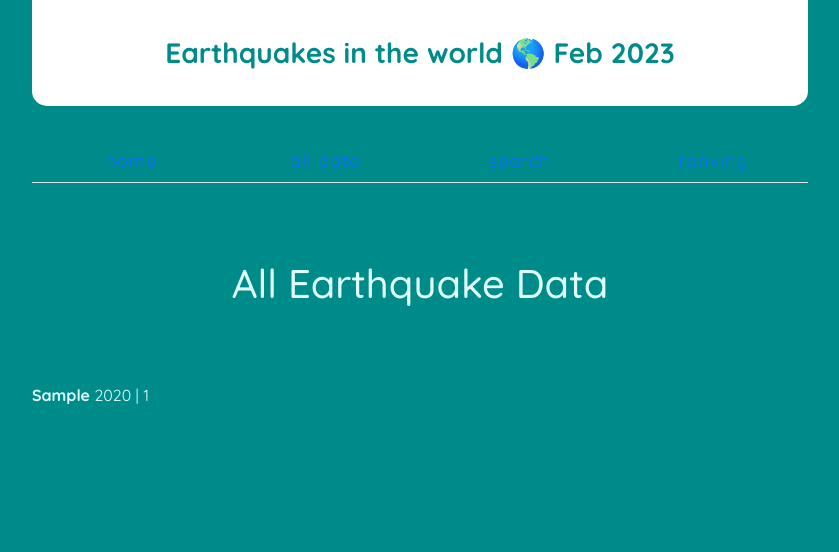
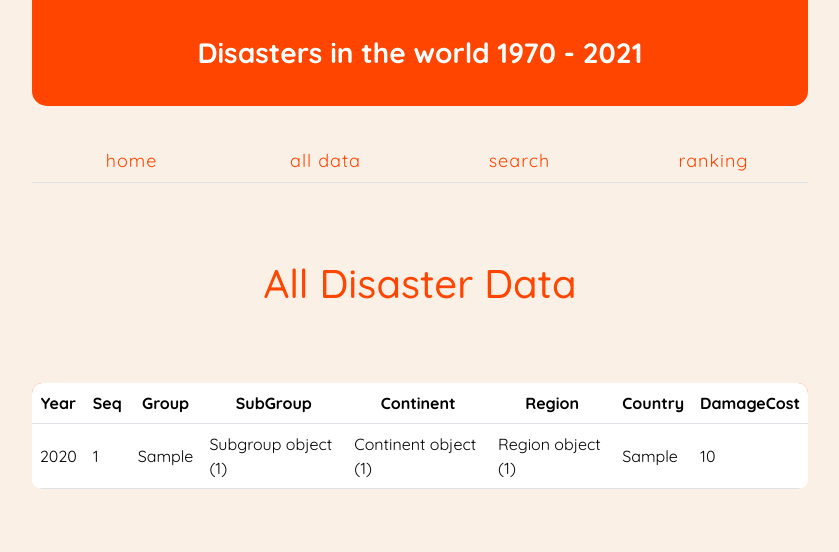
Before and after one commit to azusaw/hotel_CS551Q, a Django app: page / in a window 1280 px wide. Shown: the top 552 px of the page, without its empty margins (220-1059 px from the left). Run offline with Django 4.2, Linux system fonts and the light colour scheme; tables that the repository leaves empty hold one stand-in row (values such as "Sample post"); some libraries are stand-ins or nearby versions.

Commit message:
create search page

```diff
--- a/disaster/models.py
+++ b/disaster/models.py
@@ -6,14 +6,14 @@ class Disaster(models.Model):
     year = models.IntegerField()
     seq = models.IntegerField()
     group = models.TextField()
-    subgroup = models.TextField()
-    Type = models.TextField()
+    subgroup = models.ForeignKey('Subgroup', on_delete=models.CASCADE)
+    type = models.ForeignKey('Type', on_delete=models.CASCADE)
     subtype = models.TextField(null=True)
     eventName = models.TextField(null=True)
     country = models.TextField()
     iso = models.TextField()
-    region = models.TextField()
-    continent = models.TextField()
+    region = models.ForeignKey('Region', on_delete=models.CASCADE)
+    continent = models.ForeignKey('Continent', on_delete=models.CASCADE)
     location = models.TextField()
     startYear = models.IntegerField(null=True)
     startMonth = models.IntegerField(null=True)
@@ -36,3 +36,11 @@ class Continent(models.Model):
 class Region(models.Model):
     id = models.TextField(primary_key=True)
     continent = models.ForeignKey('Continent', on_delete=models.CASCADE)
+
+
+class Type(models.Model):
+    id = models.TextField(primary_key=True)
+
+
+class Subgroup(models.Model):
+    id = models.TextField(primary_key=True)
--- a/disaster/templates/base.html
+++ b/disaster/templates/base.html
@@ -2,11 +2,10 @@
 <!DOCTYPE html>
 <html>
 <head>
-  <title>{% block title %}{% endblock %}</title>
-  {% load bootstrap5 %}
-  {% bootstrap_css %}
-  {% bootstrap_javascript %}
-
+    <title>{% block title %}{% endblock %}</title>
+    {% load bootstrap5 %}
+    {% bootstrap_css %}
+    {% bootstrap_javascript %}
     <!--CSS-->
     <link rel="stylesheet" type="text/css" href="{% static 'css/style.css' %}">
     <link rel="stylesheet" type="text/css" href="{% static 'css/space.css' %}">
@@ -17,7 +16,7 @@
 </head>
 <body>
     <div class="container">
-        <div class="title">Earthquakes in the world 🌎 Feb 2023</div>
+        <div class="title">Disasters in the world 1970 - 2021 </div>
         <ul class="nav nav-tabs nav-justified">
             <li class="nav-item">
                 <a class="nav-link">
@@ -26,13 +25,13 @@
                 </a>
             </li>
             <li class="nav-item">
-                <a class="nav-link">
+                <a class="nav-link" href="{% url 'all' %}">
                     <i class="fa-solid fa-earth-americas mr-1"></i>
                     all data
                 </a>
             </li>
             <li class="nav-item">
-                <a class="nav-link" >
+                <a class="nav-link" href="{% url 'search' %}">
                     <i class="fa-solid fa-magnifying-glass mr-1"></i>
                     search
                 </a>
--- a/disaster/templates/disaster_list.html
+++ b/disaster/templates/disaster_list.html
@@ -1,10 +1,5 @@
 {% extends "base.html" %}
 {% block page_content %}
-<h1>All Earthquake Data</h1>
-{% for row in disasters %}
-<div>
-    <b> {{row.disasterNo }}</b>
-    {{ row.year }} | {{ row.seq }}
-</div>
-{% endfor %}
+<h1>All Disaster Data</h1>
+{% include 'disaster_table.html' with rows=disasters %}
 {% endblock %}
--- a/disaster/templates/disaster_table.html
+++ b/disaster/templates/disaster_table.html
@@ -1,23 +1,27 @@
 <table class="table align-middle my-3">
     <thead class="table-header">
     <tr>
-        <th scope="col">DisasterNo</th>
         <th scope="col">Year</th>
         <th scope="col">Seq</th>
         <th scope="col">Group</th>
         <th scope="col">SubGroup</th>
-        <th scope="col">Source</th>
+        <th scope="col">Continent</th>
+        <th scope="col">Region</th>
+        <th scope="col">Country</th>
+        <th scope="col">DamageCost</th>
     </tr>
     </thead>
     <tbody>
     {% for row in rows %}
     <tr>
-        <td class="bold">{{row["time"]}}</td>
-        <td>{{row['depth']}}</td>
-        <td>{{row['mag']}}</td>
-        <td>{{row['magType']}}</td>
-        <td>{{row['place']}}</td>
-        <td>{{row['name']}}</td>
+        <td>{{row.year}}</td>
+        <td>{{row.seq}}</td>
+        <td>{{row.group}}</td>
+        <td>{{row.subgroup}}</td>
+        <td>{{row.continent}}</td>
+        <td>{{row.region}}</td>
+        <td>{{row.country}}</td>
+        <td>{{row.damageCost}}</td>
     </tr>
     {% endfor %}
     </tbody>
--- a/disaster/urls.py
+++ b/disaster/urls.py
@@ -1,6 +1,9 @@
 from django.urls import path
+
 from . import views
 
 urlpatterns = [
-    path('', views.disaster_list, name='disaster_list'),
+    path('', views.disaster_list, name='home'),
+    path('all', views.disaster_list, name='all'),
+    path('search', views.disaster_search, name='search'),
 ]
--- a/disaster/views.py
+++ b/disaster/views.py
@@ -1,7 +1,19 @@
 from django.shortcuts import render
-from .models import Disaster
+
+from .models import Disaster, Type, Subgroup, Continent, Region
 
 
 def disaster_list(request):
     disasters = Disaster.objects.all()
-    return render(request, 'disaster_list.html', {'disasters' : disasters})
+
+    return render(request, 'disaster_list.html', {'disasters': disasters})
+
+
+def disaster_search(request):
+    types = Type.objects.all()
+    subgroups = Subgroup.objects.all()
+    continents = Continent.objects.all()
+    regions = Region.objects.all()
+
+    return render(request, 'disaster_search.html',
+                  {'types': types, 'subgroups': subgroups, 'continents': continents, 'regions': regions})
--- a/mysite/urls.py
+++ b/mysite/urls.py
@@ -13,10 +13,8 @@ Including another URLconf
     1. Import the include() function: from django.urls import include, path
     2. Add a URL to urlpatterns:  path('blog/', include('blog.urls'))
 """
-from django.contrib import admin
 from django.urls import path, include
 
 urlpatterns = [
-    path('admin/', admin.site.urls),
     path('', include('disaster.urls')),
 ]
--- a/static/css/style.css
+++ b/static/css/style.css
@@ -1,8 +1,8 @@
 body {
     font-family: 'Quicksand', sans-serif;
-    background-color: darkcyan;
+    background-color: linen;
     margin: 0 auto;
-    color: lightcyan;
+    color: orangered;
     font-size: 16px;
     padding-bottom: 3rem;
 }
@@ -51,36 +51,50 @@ iframe {
 .title {
     font-size: 28px;
     font-weight: bold;
-    color: darkcyan;
+    color: white;
     text-align: center;
     padding: 2rem 0;
-    background-color: #fefffe;
+    background-color: orangered;
     border-radius: 0 0 15px 15px;
     margin-bottom: 2rem;
 }
 
 .nav-item {
+    border-radius: 10px 10px 0 0;
+    transition: all 0.3s ease;
+}
+
+.nav-item:hover {
+    cursor: pointer;
+    background-color: orangered;
+}
+
+.nav-link {
     font-size: 18px;
-    color: lightcyan;
+    color: orangered;
     letter-spacing: 1px;
 }
-.nav-item:hover {
+
+.nav-link:hover {
     font-weight: 600;
-    color: darkcyan;
+    color: white;
 }
 
+
 .nav-tabs-border-color {
-    color: lightcyan;
+    color: orangered;
 }
 
 .table {
     color: #666666;
     background-color: white;
     border-radius: 10px;
+    overflow: hidden;
 }
 
 .table-header {
-    color: darkcyan;
+    background-color: orangered;
+    color: white;
     text-align: center;
 }
 
```
Also changed, not shown: disaster/templates/disaster_search.html (added, +64 -0 lines), disaster/migrations/0001_initial.py, manager_project/db.sqlite3 (added).
